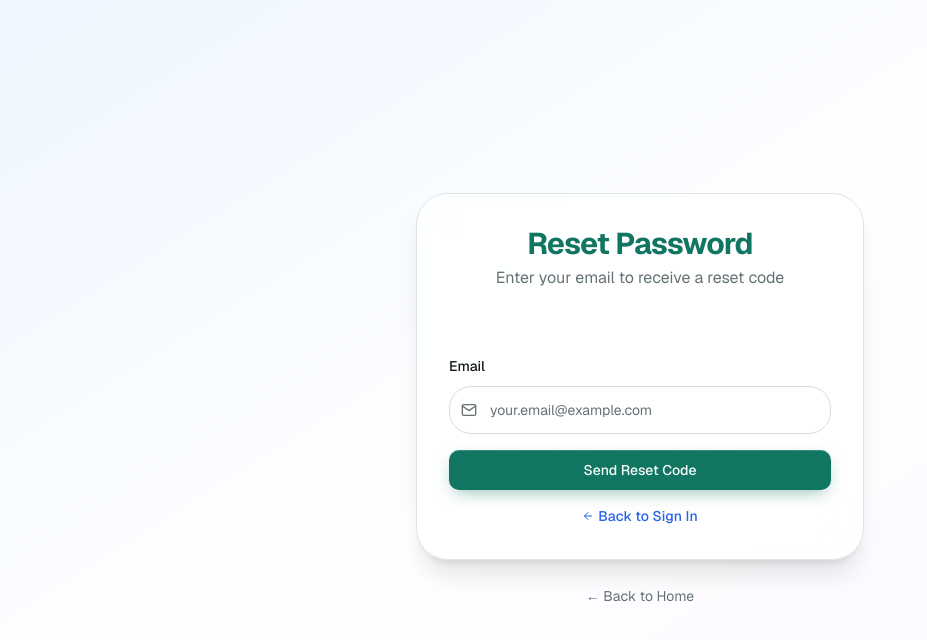
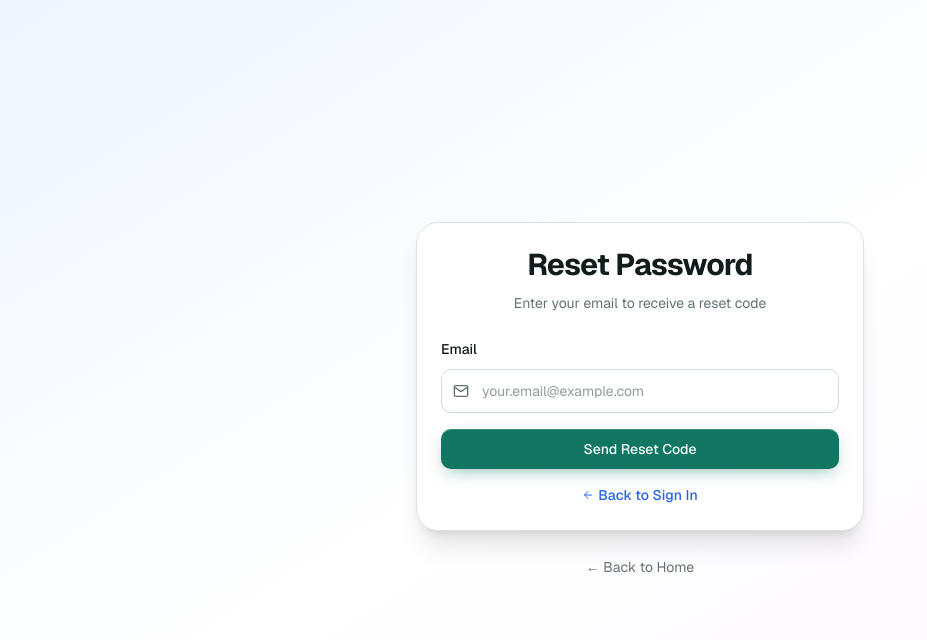
Before and after one commit to Aashutosh-Mahajan/ArogyaTrack, a Next.js app in the folder frontend/: page /forgot-password in a window 1280 px wide. Shown: the top 640 px of the page, without its empty margins (0-927 px from the left). Built offline with nearby package versions, Linux system fonts and the light colour scheme.

Commit message:
style(ui): restyle cards and form inputs

```diff
--- a/frontend/components/ui/card.tsx
+++ b/frontend/components/ui/card.tsx
@@ -9,7 +9,7 @@ const Card = React.forwardRef<
   <div
     ref={ref}
     className={cn(
-      "rounded-[2rem] border bg-card text-card-foreground shadow-sm glass-card",
+      "rounded-2xl border bg-card text-card-foreground shadow-[0_1px_2px_hsl(var(--shadow-color)/0.04)]",
       className
     )}
     {...props}
@@ -23,7 +23,7 @@ const CardHeader = React.forwardRef<
 >(({ className, ...props }, ref) => (
   <div
     ref={ref}
-    className={cn("flex flex-col space-y-1.5 p-6 md:p-8", className)}
+    className={cn("flex flex-col gap-1.5 p-5 md:p-6", className)}
     {...props}
   />
 ))
@@ -36,7 +36,7 @@ const CardTitle = React.forwardRef<
   <h3
     ref={ref}
     className={cn(
-      "text-2xl font-display font-semibold leading-none tracking-tight text-primary",
+      "text-base font-semibold leading-snug tracking-tight text-foreground",
       className
     )}
     {...props}
@@ -50,7 +50,7 @@ const CardDescription = React.forwardRef<
 >(({ className, ...props }, ref) => (
   <p
     ref={ref}
-    className={cn("text-base text-muted-foreground", className)}
+    className={cn("text-sm text-muted-foreground", className)}
     {...props}
   />
 ))
@@ -60,7 +60,7 @@ const CardContent = React.forwardRef<
   HTMLDivElement,
   React.HTMLAttributes<HTMLDivElement>
 >(({ className, ...props }, ref) => (
-  <div ref={ref} className={cn("p-6 md:p-8 pt-0", className)} {...props} />
+  <div ref={ref} className={cn("p-5 pt-0 md:p-6 md:pt-0", className)} {...props} />
 ))
 CardContent.displayName = "CardContent"
 
@@ -70,7 +70,7 @@ const CardFooter = React.forwardRef<
 >(({ className, ...props }, ref) => (
   <div
     ref={ref}
-    className={cn("flex items-center p-6 md:p-8 pt-0", className)}
+    className={cn("flex items-center p-5 pt-0 md:p-6 md:pt-0", className)}
     {...props}
   />
 ))
--- a/frontend/components/ui/input.tsx
+++ b/frontend/components/ui/input.tsx
@@ -10,7 +10,7 @@ const Input = React.forwardRef<HTMLInputElement, InputProps>(
       <input
         type={type}
         className={cn(
-          "flex h-12 w-full rounded-2xl border border-input bg-card/50 px-4 py-2 text-sm ring-offset-background file:border-0 file:bg-transparent file:text-sm file:font-medium placeholder:text-muted-foreground focus-visible:outline-none focus-visible:ring-2 focus-visible:ring-ring focus-visible:ring-offset-2 disabled:cursor-not-allowed disabled:opacity-50 transition-all focus:bg-card",
+          "flex h-11 w-full rounded-[10px] border border-input bg-card px-3.5 text-sm text-foreground shadow-[0_1px_2px_hsl(var(--shadow-color)/0.04)] transition-[border-color,box-shadow] duration-150 file:border-0 file:bg-transparent file:text-sm file:font-medium placeholder:text-muted-foreground/70 hover:border-foreground/25 focus-visible:border-primary focus-visible:outline-none focus-visible:ring-4 focus-visible:ring-primary/15 disabled:cursor-not-allowed disabled:opacity-50 aria-[invalid=true]:border-destructive",
           className
         )}
         ref={ref}
--- a/frontend/components/ui/select.tsx
+++ b/frontend/components/ui/select.tsx
@@ -17,7 +17,7 @@ const SelectTrigger = React.forwardRef<
   <SelectPrimitive.Trigger
     ref={ref}
     className={cn(
-      "flex h-12 w-full items-center justify-between rounded-2xl border border-input bg-card/50 px-4 py-2 text-sm ring-offset-background placeholder:text-muted-foreground focus:outline-none focus:ring-2 focus:ring-ring focus:ring-offset-2 disabled:cursor-not-allowed disabled:opacity-50 transition-all hover:bg-card/80 [&>span]:line-clamp-1",
+      "flex h-11 w-full items-center justify-between rounded-[10px] border border-input bg-card px-3.5 text-sm text-foreground shadow-[0_1px_2px_hsl(var(--shadow-color)/0.04)] transition-[border-color,box-shadow] placeholder:text-muted-foreground hover:border-foreground/25 focus:border-primary focus:outline-none focus:ring-4 focus:ring-primary/15 disabled:cursor-not-allowed disabled:opacity-50 [&>span]:line-clamp-1",
       className
     )}
     {...props}
@@ -73,7 +73,7 @@ const SelectContent = React.forwardRef<
     <SelectPrimitive.Content
       ref={ref}
       className={cn(
-        "relative z-50 max-h-96 min-w-[8rem] overflow-hidden rounded-2xl border border-white/20 bg-card/80 backdrop-blur-xl text-popover-foreground shadow-soft data-[state=open]:animate-in data-[state=closed]:animate-out data-[state=closed]:fade-out-0 data-[state=open]:fade-in-0 data-[state=closed]:zoom-out-95 data-[state=open]:zoom-in-95 data-[side=bottom]:slide-in-from-top-2 data-[side=left]:slide-in-from-right-2 data-[side=right]:slide-in-from-left-2 data-[side=top]:slide-in-from-bottom-2",
+        "relative z-50 max-h-96 min-w-[8rem] overflow-hidden rounded-xl border bg-popover text-popover-foreground shadow-pop data-[state=open]:animate-in data-[state=closed]:animate-out data-[state=closed]:fade-out-0 data-[state=open]:fade-in-0 data-[state=closed]:zoom-out-95 data-[state=open]:zoom-in-95 data-[side=bottom]:slide-in-from-top-2 data-[side=left]:slide-in-from-right-2 data-[side=right]:slide-in-from-left-2 data-[side=top]:slide-in-from-bottom-2",
         position === "popper" &&
         "data-[side=bottom]:translate-y-1 data-[side=left]:-translate-x-1 data-[side=right]:translate-x-1 data-[side=top]:-translate-y-1",
         className
@@ -116,7 +116,7 @@ const SelectItem = React.forwardRef<
   <SelectPrimitive.Item
     ref={ref}
     className={cn(
-      "relative flex w-full cursor-pointer select-none items-center rounded-xl py-2 pl-8 pr-2 text-sm outline-none focus:bg-accent focus:text-accent-foreground data-[disabled]:pointer-events-none data-[disabled]:opacity-50",
+      "relative flex w-full cursor-pointer select-none items-center rounded-lg py-2 pl-8 pr-2 text-sm outline-none focus:bg-accent focus:text-accent-foreground data-[disabled]:pointer-events-none data-[disabled]:opacity-50",
       className
     )}
     {...props}
--- a/frontend/components/ui/textarea.tsx
+++ b/frontend/components/ui/textarea.tsx
@@ -9,7 +9,7 @@ const Textarea = React.forwardRef<HTMLTextAreaElement, TextareaProps>(
     return (
       <textarea
         className={cn(
-          "flex min-h-[80px] w-full rounded-2xl border border-input bg-card/50 px-4 py-3 text-sm ring-offset-background placeholder:text-muted-foreground focus-visible:outline-none focus-visible:ring-2 focus-visible:ring-ring focus-visible:ring-offset-2 disabled:cursor-not-allowed disabled:opacity-50 transition-all focus:bg-card resize-y",
+          "flex min-h-[88px] w-full resize-y rounded-[10px] border border-input bg-card px-3.5 py-2.5 text-sm text-foreground shadow-[0_1px_2px_hsl(var(--shadow-color)/0.04)] transition-[border-color,box-shadow] duration-150 placeholder:text-muted-foreground/70 hover:border-foreground/25 focus-visible:border-primary focus-visible:outline-none focus-visible:ring-4 focus-visible:ring-primary/15 disabled:cursor-not-allowed disabled:opacity-50",
           className
         )}
         ref={ref}
```
